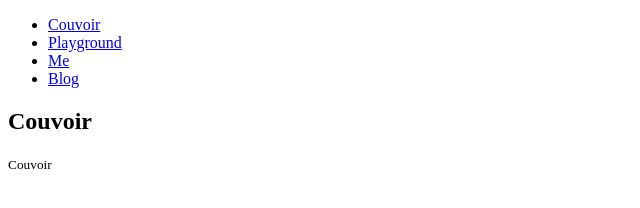
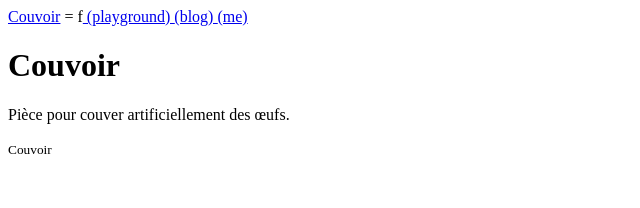
Before and after one commit to hatchling13/couvoir, an Astro site: page /en in a window 1280 px wide. Shown: the whole page, without its empty margins (0-640 px from the left). Built offline with nearby package versions, Linux system fonts and the light colour scheme; Astro itself is replaced by a stand-in of ours.

Commit message:
feat(site): restore legacy identity

```diff
--- a/src/pages/en/index.astro
+++ b/src/pages/en/index.astro
@@ -1,12 +1,11 @@
 ---
+import { HomeIntroduction } from "@widgets/home-introduction";
 import { SiteShell } from "@widgets/site-shell";
 ---
 
 <SiteShell
   title="Couvoir"
-  description="A personal playground for works, writing, and experiments."
+  description="A little bit of this, a little bit of that"
 >
-  <section>
-    <h1>Couvoir</h1>
-  </section>
+  <HomeIntroduction />
 </SiteShell>
--- /dev/null
+++ b/src/widgets/home-introduction/index.ts
@@ -0,0 +1 @@
+export { default as HomeIntroduction } from "./ui/home-introduction.astro";
--- /dev/null
+++ b/src/widgets/home-introduction/ui/home-introduction.astro
@@ -0,0 +1,15 @@
+---
+interface Props {
+  tagline?: string;
+}
+
+const { tagline } = Astro.props;
+---
+
+<header>
+  <h1>Couvoir</h1>
+
+  {tagline && <p>{tagline}</p>}
+
+  <p lang="fr">Pièce pour couver artificiellement des œufs.</p>
+</header>
--- a/src/widgets/site-shell/ui/site-navigation.astro
+++ b/src/widgets/site-shell/ui/site-navigation.astro
@@ -10,18 +10,19 @@ const currentLocale = locales.includes(Astro.currentLocale as Locale)
 const navigationLabel = currentLocale === "ko" ? "주요 메뉴" : "Primary";
 
 const links = [
-  { path: "", label: "Couvoir" },
-  { path: "playground", label: "Playground" },
-  { path: "me", label: "Me" },
-  { path: "blog", label: "Blog" },
+  { path: "playground", label: "playground" },
+  { path: "blog", label: "blog" },
+  { path: "me", label: "me" },
 ].map(({ path, label }) => ({
   href: getRelativeLocaleUrl(currentLocale, path),
   label,
 }));
 
+const homeHref = getRelativeLocaleUrl(currentLocale, "");
+
 const normalizePath = (path: string) => path.replace(/\/+$/, "") || "/";
 const currentPath = normalizePath(Astro.url.pathname);
-const localeRoot = normalizePath(getRelativeLocaleUrl(currentLocale));
+const localeRoot = normalizePath(homeHref);
 
 const isCurrentPage = (href: string) => {
   const linkPath = normalizePath(href);
@@ -33,19 +34,13 @@ const isCurrentPage = (href: string) => {
 ---
 
 <nav aria-label={navigationLabel}>
-  <ul>
-    {
-      links.map(({ href, label }) => {
-        const isCurrent = isCurrentPage(href);
-
-        return (
-          <li>
-            <a href={href} aria-current={isCurrent ? "page" : undefined}>
-              {label}
-            </a>
-          </li>
-        );
-      })
-    }
-  </ul>
+  <a href={homeHref} aria-current={isCurrentPage(homeHref) ? "page" : undefined}
+    >Couvoir</a
+  > = f{
+    links.map(({ href, label }) => (
+      <a href={href} aria-current={isCurrentPage(href) ? "page" : undefined}>
+        ({label})
+      </a>
+    ))
+  }
 </nav>
```
Also changed, not shown: src/pages/ko/index.astro (+3 -4 lines).
